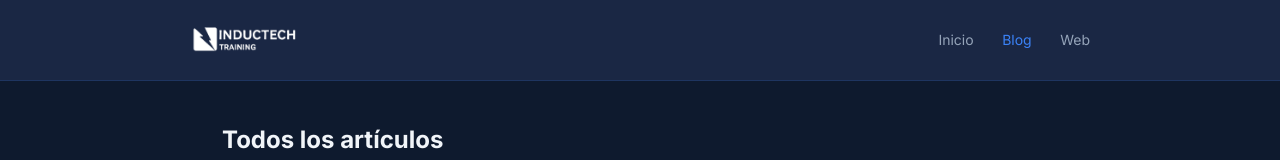
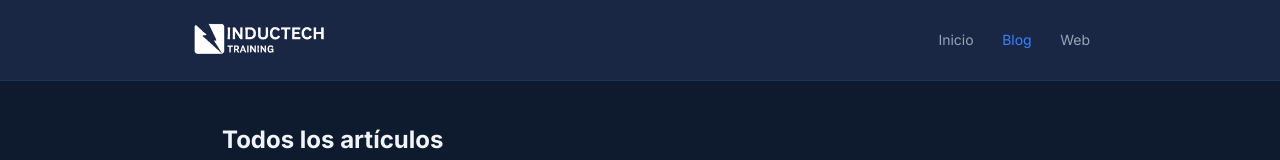
Before and after one commit to sauron897/blog-electricidad-ia., an Astro site: page /blog in a window 1280 px wide. Shown: the top 160 px of the page. Built offline with nearby package versions, Linux system fonts and the light colour scheme; Astro itself is replaced by a stand-in of ours.

Commit message:
design: logo 140px

```diff
--- a/src/layouts/BlogPost.astro
+++ b/src/layouts/BlogPost.astro
@@ -71,10 +71,10 @@ const formattedDate = pubDate.toLocaleDateString('es-ES', { year: 'numeric', mon
         letter-spacing: 0.05em;
       }
       .logo-img {
-        height: 110px;
+        height: 140px;
         width: auto;
         filter: brightness(0) invert(1);
-        margin: -20px 0;
+        margin: -28px 0;
       }
       nav a {
         color: var(--text-muted);
--- a/src/pages/blog/index.astro
+++ b/src/pages/blog/index.astro
@@ -31,7 +31,7 @@ const posts = (await getCollection('blog', ({ data }) => !data.draft))
       header { background: var(--navy-light); border-bottom: 1px solid var(--border); padding: 0 2rem; }
       .header-inner { max-width: 900px; margin: 0 auto; display: flex; align-items: center; justify-content: space-between; height: 80px; }
       .logo { display: flex; align-items: center; text-decoration: none; }
-      .logo-img { height: 110px; width: auto; filter: brightness(0) invert(1); margin: -20px 0; }
+      .logo-img { height: 140px; width: auto; filter: brightness(0) invert(1); margin: -28px 0; }
       nav a { color: var(--text-muted); text-decoration: none; font-size: 0.875rem; margin-left: 1.5rem; transition: color 0.2s; }
       nav a:hover, nav a.active { color: var(--blue-bright); }
       .page-header { max-width: 900px; margin: 2.5rem auto 0; padding: 0 2rem; }
--- a/src/pages/index.astro
+++ b/src/pages/index.astro
@@ -59,10 +59,10 @@ const posts = (await getCollection('blog', ({ data }) => !data.draft))
         letter-spacing: 0.05em;
       }
       .logo-img {
-        height: 110px;
+        height: 140px;
         width: auto;
         filter: brightness(0) invert(1);
-        margin: -20px 0;
+        margin: -28px 0;
       }
       nav a {
         color: var(--text-muted);
```
